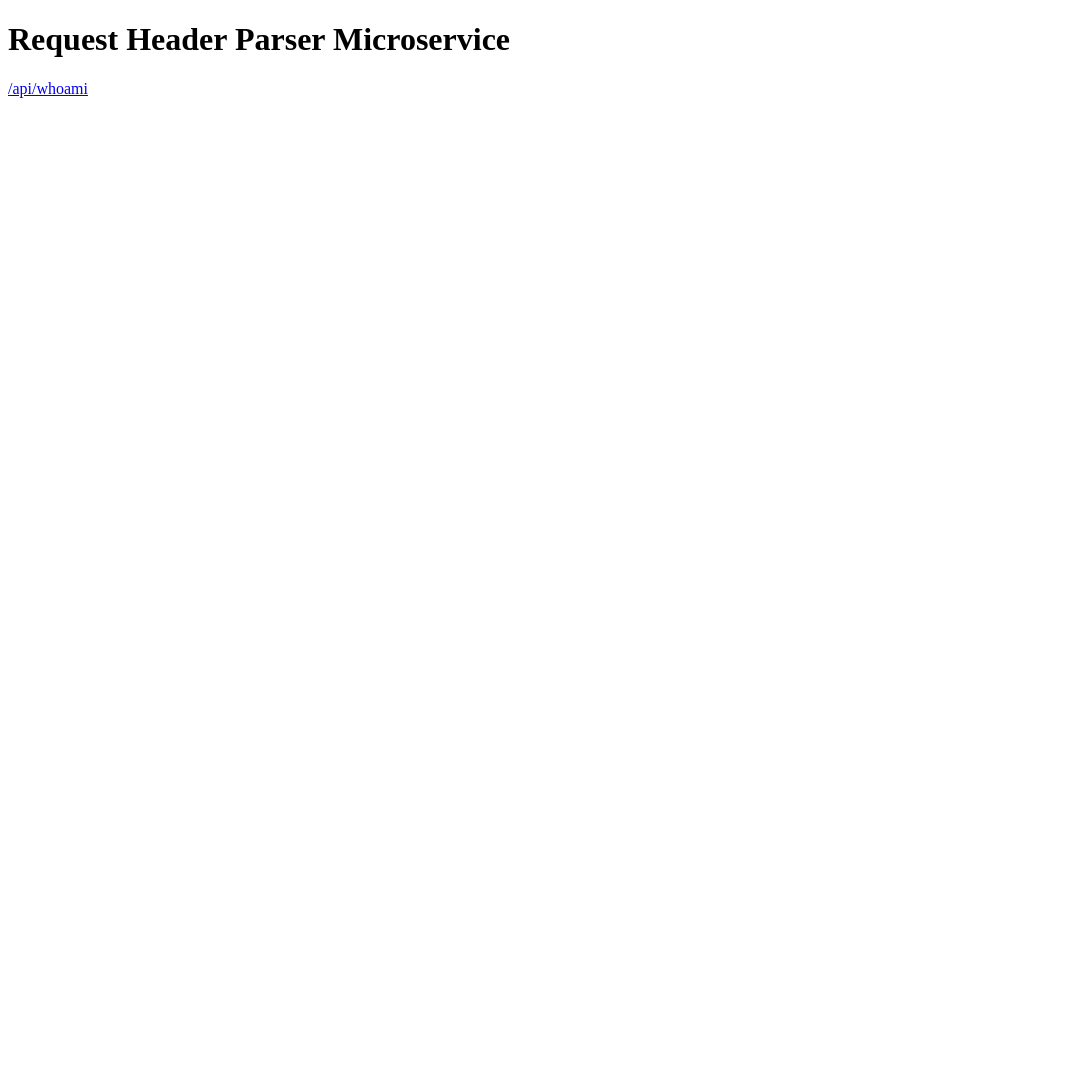
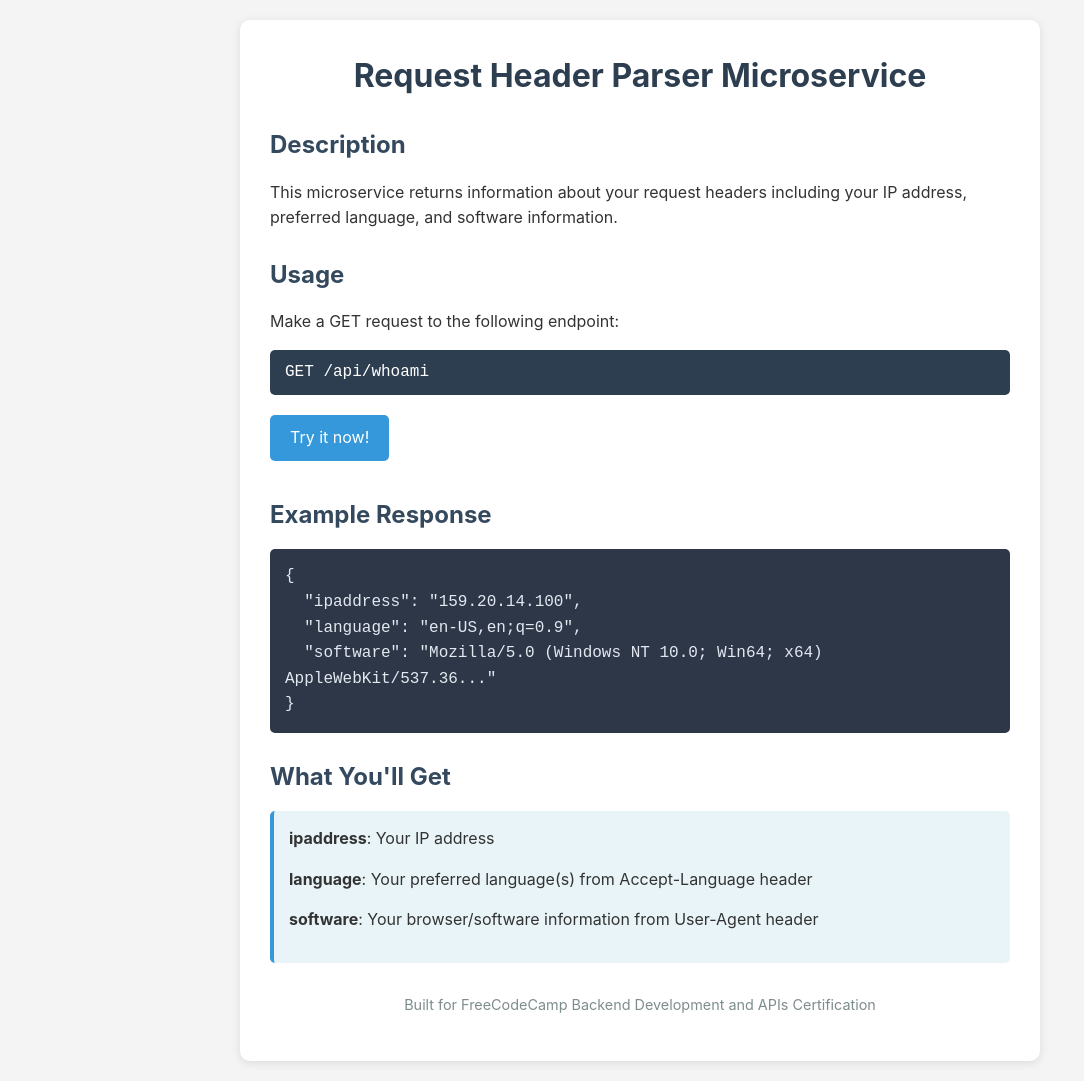
Before and after one commit to dennisholam-ops/-Header-Parser-Microservice, a website: page public/index.html in a window 1280 px wide. Shown: the whole page, without its empty margins (0-1084 px from the left). Before the commit the page ends 800 px from the top, so only its background shows below. Drawn offline with Linux system fonts and the light colour scheme.

Commit message:
Enhance index.html with styling and content
Updated the HTML structure and added styling for the Request Header Parser Microservice.

```diff
--- a/public/index.html
+++ b/public/index.html
@@ -1,10 +1,138 @@
 <!DOCTYPE html>
-<html>
+<html lang="en">
 <head>
-    <title>Request Header Parser</title>
+    <meta charset="UTF-8">
+    <meta name="viewport" content="width=device-width, initial-scale=1.0">
+    <title>Request Header Parser Microservice</title>
+    <style>
+        * {
+            margin: 0;
+            padding: 0;
+            box-sizing: border-box;
+        }
+
+        body {
+            font-family: -apple-system, BlinkMacSystemFont, 'Segoe UI', Roboto, Oxygen, Ubuntu, Cantarell, sans-serif;
+            line-height: 1.6;
+            color: #333;
+            background-color: #f4f4f4;
+            padding: 20px;
+        }
+
+        .container {
+            max-width: 800px;
+            margin: 0 auto;
+            background: white;
+            padding: 30px;
+            border-radius: 10px;
+            box-shadow: 0 2px 10px rgba(0,0,0,0.1);
+        }
+
+        h1 {
+            color: #2c3e50;
+            margin-bottom: 20px;
+            text-align: center;
+        }
+
+        h2 {
+            color: #34495e;
+            margin: 25px 0 15px 0;
+        }
+
+        p {
+            margin-bottom: 15px;
+        }
+
+        code {
+            background: #f8f9fa;
+            padding: 2px 6px;
+            border-radius: 4px;
+            font-family: 'Courier New', monospace;
+            color: #e83e8c;
+        }
+
+        .example {
+            background: #e8f4f8;
+            padding: 15px;
+            border-radius: 5px;
+            margin: 15px 0;
+            border-left: 4px solid #3498db;
+        }
+
+        .endpoint {
+            background: #2c3e50;
+            color: white;
+            padding: 10px 15px;
+            border-radius: 5px;
+            margin: 10px 0;
+            font-family: 'Courier New', monospace;
+            word-break: break-all;
+        }
+
+        .try-button {
+            display: inline-block;
+            background: #3498db;
+            color: white;
+            padding: 10px 20px;
+            text-decoration: none;
+            border-radius: 5px;
+            margin: 10px 0;
+            transition: background 0.3s;
+        }
+
+        .try-button:hover {
+            background: #2980b9;
+        }
+
+        .response {
+            background: #2d3748;
+            color: #e2e8f0;
+            padding: 15px;
+            border-radius: 5px;
+            margin: 15px 0;
+            font-family: 'Courier New', monospace;
+            white-space: pre-wrap;
+            overflow-x: auto;
+        }
+
+        footer {
+            text-align: center;
+            margin-top: 30px;
+            color: #7f8c8d;
+            font-size: 0.9em;
+        }
+    </style>
 </head>
 <body>
-    <h1>Request Header Parser Microservice</h1>
-    <p><a href="/api/whoami">/api/whoami</a></p>
+    <div class="container">
+        <h1>Request Header Parser Microservice</h1>
+
+        <h2>Description</h2>
+        <p>This microservice returns information about your request headers including your IP address, preferred language, and software information.</p>
+
+        <h2>Usage</h2>
+        <p>Make a GET request to the following endpoint:</p>
+        <div class="endpoint">GET /api/whoami</div>
+
+        <a href="/api/whoami" class="try-button">Try it now!</a>
+
+        <h2>Example Response</h2>
+        <div class="response">{
+  "ipaddress": "159.20.14.100",
+  "language": "en-US,en;q=0.9",
+  "software": "Mozilla/5.0 (Windows NT 10.0; Win64; x64) AppleWebKit/537.36..."
+}</div>
+
+        <h2>What You'll Get</h2>
+        <div class="example">
+            <p><strong>ipaddress</strong>: Your IP address</p>
+            <p><strong>language</strong>: Your preferred language(s) from Accept-Language header</p>
+            <p><strong>software</strong>: Your browser/software information from User-Agent header</p>
+        </div>
+
+        <footer>
+            <p>Built for FreeCodeCamp Backend Development and APIs Certification</p>
+        </footer>
+    </div>
 </body>
 </html>
```
